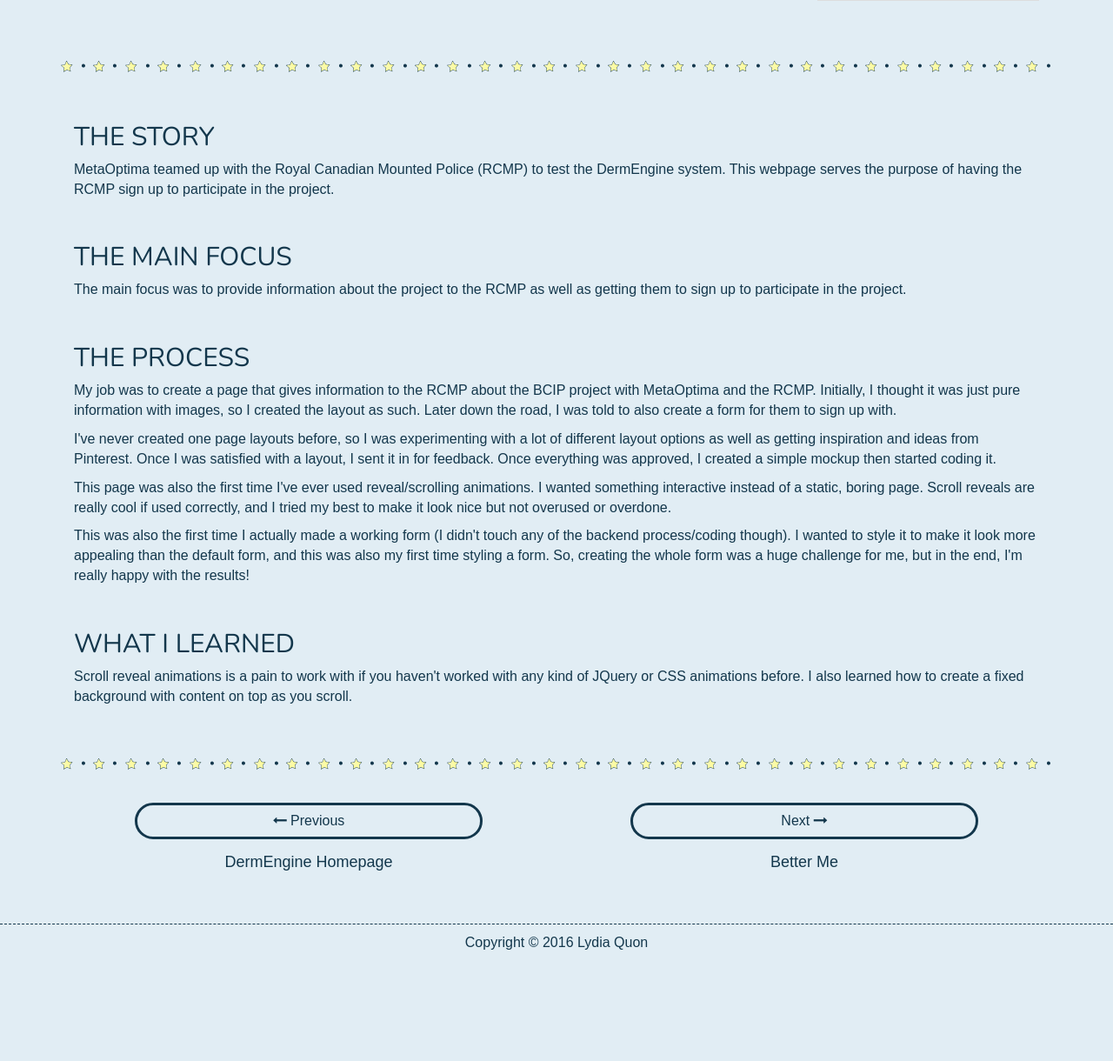
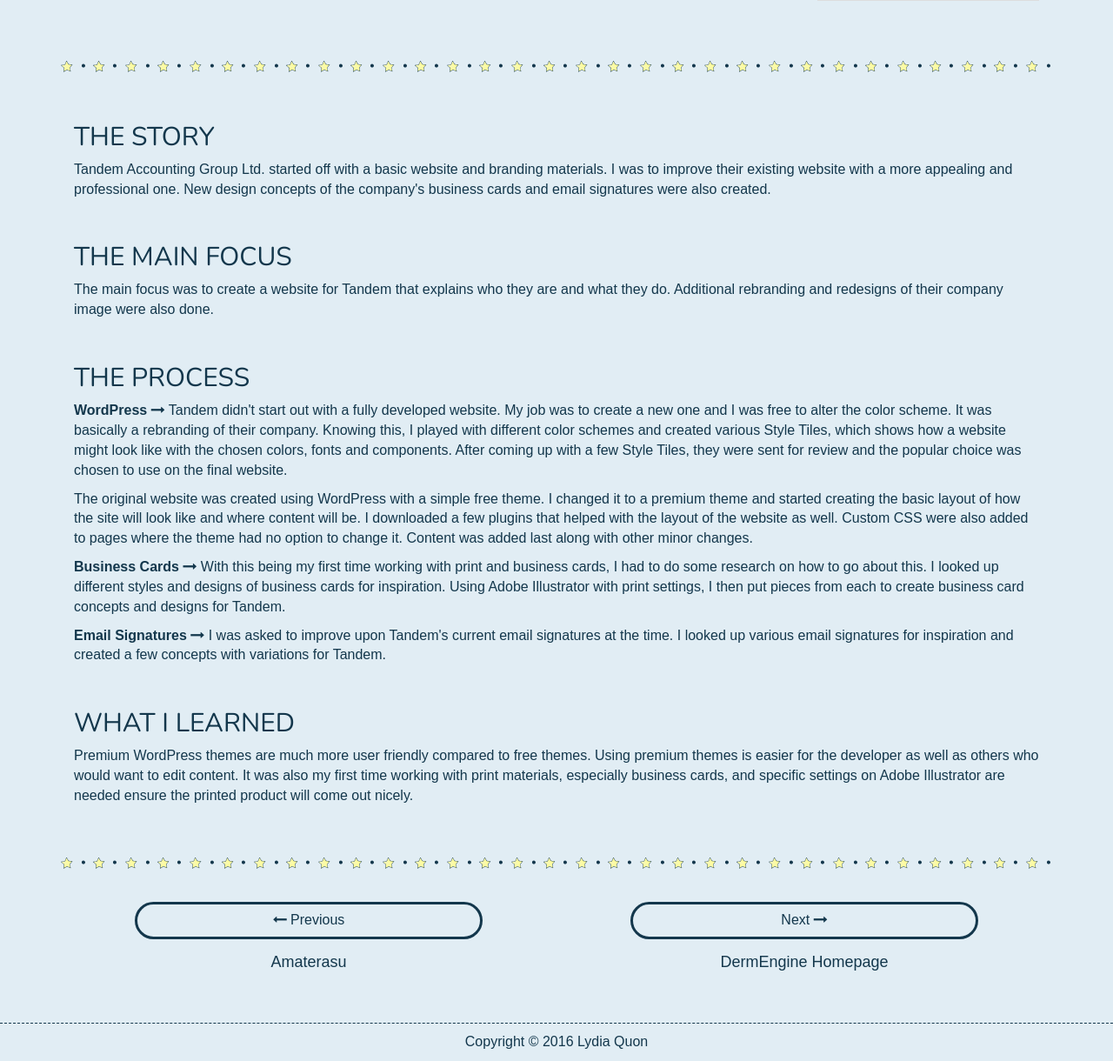
Before and after one commit to diachion/PORTFOLIOZ, a PHP site: page /tandem.php in a window 1280 px wide. Shown: the part 1348-2568 px from the top of the page at 87% size. Before the commit the page ends 2440 px from the top, so only its background shows below. Run offline with PHP 8.4, Linux system fonts and the light colour scheme; some web fonts are replaced.

Commit message:
Added description content to Tandem page and fixed links

```diff
--- a/amaterasu.php
+++ b/amaterasu.php
@@ -197,8 +197,8 @@
   </div>
 
   <div class="col-xs-6 text-center">
-    <a class="btn-works btn-fill-right" href="dermengine.php">Next <span class="fa fa-long-arrow-right"></span></a>
-    <h4 class="no-header">DermEngine Homepage</h4>
+    <a class="btn-works btn-fill-right" href="tandem.php">Next <span class="fa fa-long-arrow-right"></span></a>
+    <h4 class="no-header">Tandem Accounting Group Ltd.</h4>
   </div>
 
 </div>  <!-- container-->
--- a/dermengine.php
+++ b/dermengine.php
@@ -161,6 +161,8 @@
    <div class="padding-bot"></div>
 
     <h2 class="header-font">The Process</h2>
+      <p> <span class="fa fa-exclamation-triangle"></span> Please note that this website is continuing to be improved upon and altered, so the live site may not match the screenshots (which was what I worked on at the time). </p>
+
       <p> A website was already initially built, detailing some of the features and information pertaining to the DermEngine system. However, more information/content to add was needed, and styling changes were needed to be made. The website originally didn't have a navigation bar, so I had to create one from scratch. I haven't touched navigation bars in about a year since I started working on this, so it was a challenge for me. I also created the email sign up form (not the backend) and the error message. </p>
 
       <p> A new layout was needed later, so I created a mockup, got feedback, made changes, and started coding. I drew inspiration on layouts from Pinterest, and mixed and matched elements I liked into something that worked well together. </p>
@@ -186,8 +188,8 @@
 <div class="container text-center">
 
   <div class="col-xs-6 text-center">
-    <a class="btn-works btn-fill-left" href="amaterasu.php"><span class="fa fa-long-arrow-left"></span> Previous</a>
-    <h4 class="no-header">Amaterasu</h4>
+    <a class="btn-works btn-fill-left" href="tandem.php"><span class="fa fa-long-arrow-left"></span> Previous</a>
+    <h4 class="no-header">Tandem Accounting Group Ltd.</h4>
   </div>
 
   <div class="col-xs-6 text-center">
--- a/nekoatsume.php
+++ b/nekoatsume.php
@@ -196,8 +196,8 @@
 <div class="container text-center">
 
   <div class="col-xs-6 text-center">
-    <a class="btn-works btn-fill-left" href="frogurts.php"><span class="fa fa-long-arrow-left"></span> Previous</a>
-    <h4 class="no-header">Lydia's Frogurts</h4>
+    <a class="btn-works btn-fill-left" href="orange11.php"><span class="fa fa-long-arrow-left"></span> Previous</a>
+    <h4 class="no-header">The Orange Eleven</h4>
   </div>
 
   <div class="col-xs-6 text-center">
--- a/orange11.php
+++ b/orange11.php
@@ -211,8 +211,8 @@
   </div>
 
   <div class="col-xs-6 text-center">
-    <a class="btn-works btn-fill-right" href="frogurts.php">Next <span class="fa fa-long-arrow-right"></span></a>
-    <h4 class="no-header">Lydia's Frogurts</h4>
+    <a class="btn-works btn-fill-right" href="nekoatsume.php">Next <span class="fa fa-long-arrow-right"></span></a>
+    <h4 class="no-header">Kitty Collector</h4>
   </div>
 
 </div>  <!-- container-->
--- a/parkpal.php
+++ b/parkpal.php
@@ -200,8 +200,8 @@
 <div class="container text-center">
 
   <div class="col-xs-6 text-center">
-    <a class="btn-works btn-fill-left" href="betterme.php"><span class="fa fa-long-arrow-left"></span> Previous</a>
-    <h4 class="no-header">Better Me</h4>
+    <a class="btn-works btn-fill-left" href="rcmp.php"><span class="fa fa-long-arrow-left"></span> Previous</a>
+    <h4 class="no-header">RCMP | MetaOptima</h4>
   </div>
 
   <div class="col-xs-6 text-center">
--- a/rcmp.php
+++ b/rcmp.php
@@ -193,8 +193,8 @@
   </div>
 
   <div class="col-xs-6 text-center">
-    <a class="btn-works btn-fill-right" href="betterme.php">Next <span class="fa fa-long-arrow-right"></span></a>
-    <h4 class="no-header">Better Me</h4>
+    <a class="btn-works btn-fill-right" href="parkpal.php">Next <span class="fa fa-long-arrow-right"></span></a>
+    <h4 class="no-header">Park Pal</h4>
   </div>
 
 </div>  <!-- container-->
--- a/tandem.php
+++ b/tandem.php
@@ -152,28 +152,28 @@
 <div class="container">
   <div class="col-md-12">
     <h2 class="header-font">The Story</h2>
-      <p> MetaOptima teamed up with the Royal Canadian Mounted Police (RCMP) to test the DermEngine system. This webpage serves the purpose of having the RCMP sign up to participate in the project. </p>
+      <p> Tandem Accounting Group Ltd. started off with a basic website and branding materials. I was to improve their existing website with a more appealing and professional one. New design concepts of the company's business cards and email signatures were also created. </p>
 
   <div class="padding-bot"></div>
 
     <h2 class="header-font">The Main Focus</h2>
-      <p> The main focus was to provide information about the project to the RCMP as well as getting them to sign up to participate in the project. </p>
+      <p> The main focus was to create a website for Tandem that explains who they are and what they do. Additional rebranding and redesigns of their company image were also done. </p>
 
    <div class="padding-bot"></div>
 
     <h2 class="header-font">The Process</h2>
-      <p> My job was to create a page that gives information to the RCMP about the BCIP project with MetaOptima and the RCMP. Initially, I thought it was just pure information with images, so I created the layout as such. Later down the road, I was told to also create a form for them to sign up with. </p>
+      <p> <b>WordPress</b> <span class="fa fa-long-arrow-right"></span> Tandem didn't start out with a fully developed website. My job was to create a new one and I was free to alter the color scheme. It was basically a rebranding of their company. Knowing this, I played with different color schemes and created various Style Tiles, which shows how a website might look like with the chosen colors, fonts and components. After coming up with a few Style Tiles, they were sent for review and the popular choice was chosen to use on the final website. </p>
 
-      <p> I've never created one page layouts before, so I was experimenting with a lot of different layout options as well as getting inspiration and ideas from Pinterest. Once I was satisfied with a layout, I sent it in for feedback. Once everything was approved, I created a simple mockup then started coding it. </p>
+      <p>The original website was created using WordPress with a simple free theme. I changed it to a premium theme and started creating the basic layout of how the site will look like and where content will be. I downloaded a few plugins that helped with the layout of the website as well. Custom CSS were also added to pages where the theme had no option to change it. Content was added last along with other minor changes. </p>
 
-      <p> This page was also the first time I've ever used reveal/scrolling animations. I wanted something interactive instead of a static, boring page. Scroll reveals are really cool if used correctly, and I tried my best to make it look nice but not overused or overdone.  </p>
+      <p> <b>Business Cards</b> <span class="fa fa-long-arrow-right"></span> With this being my first time working with print and business cards, I had to do some research on how to go about this. I looked up different styles and designs of business cards for inspiration. Using Adobe Illustrator with print settings, I then put pieces from each to create business card concepts and designs for Tandem. </p>
 
-      <p> This was also the first time I actually made a working form (I didn't touch any of the backend process/coding though). I wanted to style it to make it look more appealing than the default form, and this was also my first time styling a form. So, creating the whole form was a huge challenge for me, but in the end, I'm really happy with the results! </p>
+      <p> <b>Email Signatures</b> <span class="fa fa-long-arrow-right"></span> I was asked to improve upon Tandem's current email signatures at the time. I looked up various email signatures for inspiration and created a few concepts with variations for Tandem. </p>
 
   <div class="padding-bot"></div>
 
     <h2 class="header-font">What I Learned</h2>
-      <p> Scroll reveal animations is a pain to work with if you haven't worked with any kind of JQuery or CSS animations before. I also learned how to create a fixed background with content on top as you scroll. </p>
+      <p> Premium WordPress themes are much more user friendly compared to free themes. Using premium themes is easier for the developer as well as others who would want to edit content. It was also my first time working with print materials, especially business cards, and specific  settings on Adobe Illustrator are needed ensure the printed product will come out nicely. </p>
 
   </div>
 </div>  <!-- container-->
@@ -189,13 +189,13 @@
 <div class="container text-center">
 
   <div class="col-xs-6 text-center">
-    <a class="btn-works btn-fill-left" href="dermengine.php"><span class="fa fa-long-arrow-left"></span> Previous</a>
-    <h4 class="no-header">DermEngine Homepage</h4>
+    <a class="btn-works btn-fill-left" href="amaterasu.php"><span class="fa fa-long-arrow-left"></span> Previous</a>
+    <h4 class="no-header">Amaterasu</h4>
   </div>
 
   <div class="col-xs-6 text-center">
-    <a class="btn-works btn-fill-right" href="betterme.php">Next <span class="fa fa-long-arrow-right"></span></a>
-    <h4 class="no-header">Better Me</h4>
+    <a class="btn-works btn-fill-right" href="dermengine.php">Next <span class="fa fa-long-arrow-right"></span></a>
+    <h4 class="no-header">DermEngine Homepage</h4>
   </div>
 
 </div>  <!-- container-->
```
